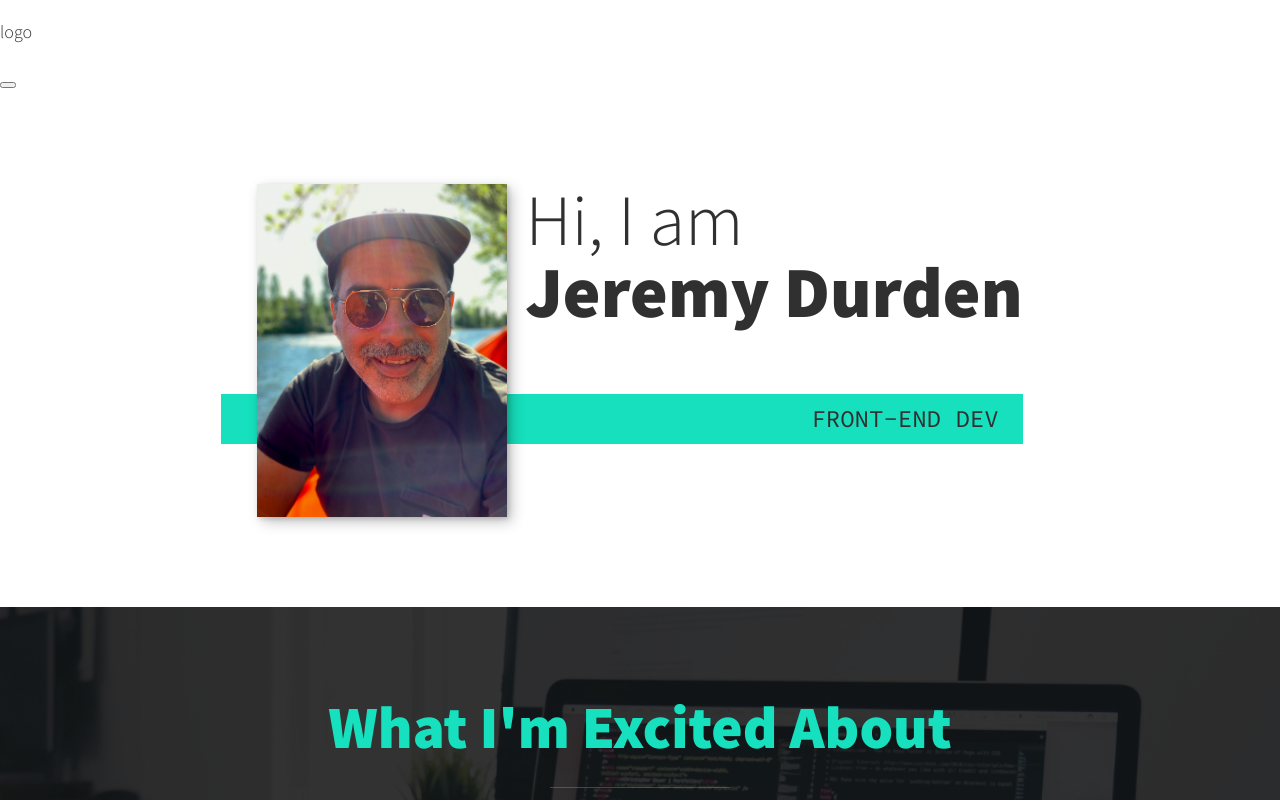
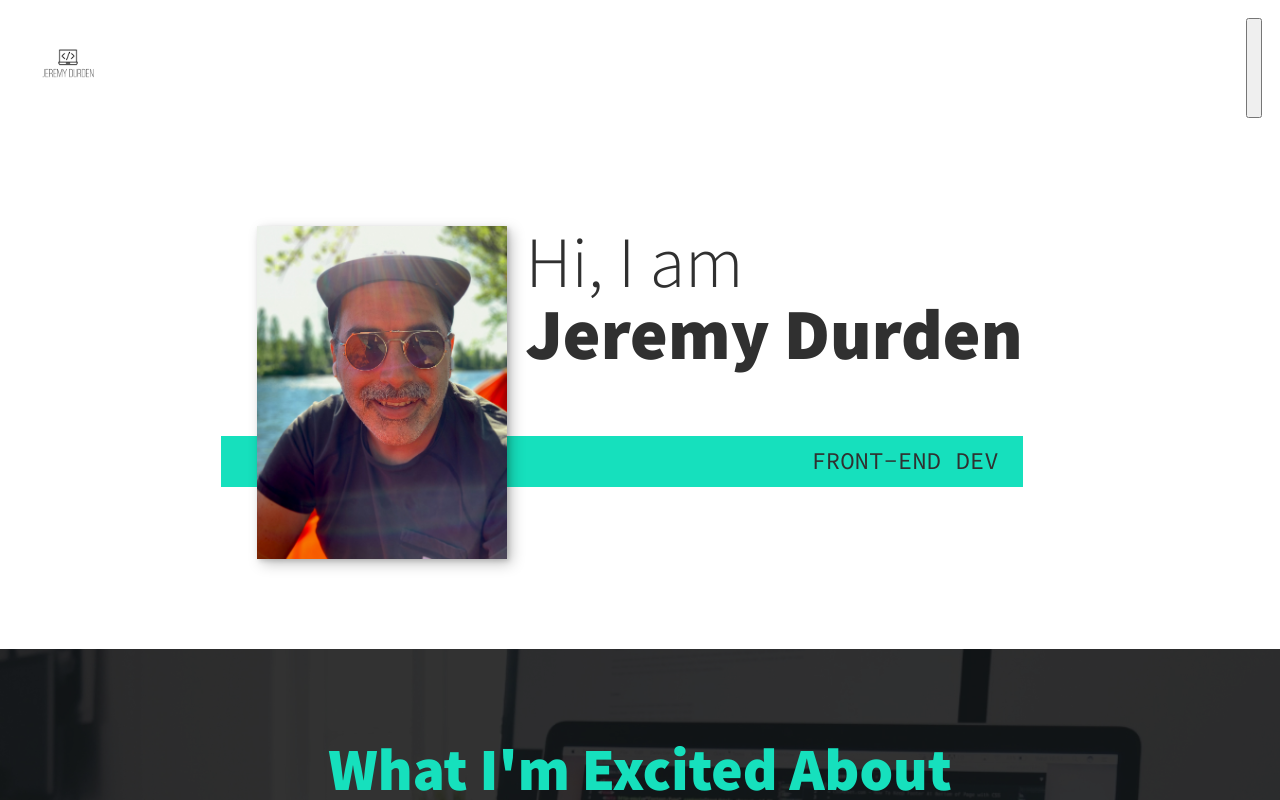
Before and after one commit to jeremydurden/jeremy-durden, a React (Create React App) app: page / in a window 1280 px wide. Shown: the top 800 px of the page. Built offline with nearby package versions, Linux system fonts and the light colour scheme.

Commit message:
adding logo and starting styling on header

```diff
--- a/src/App.css
+++ b/src/App.css
@@ -132,7 +132,55 @@ h3 { font-size: var(--fs-h3) }
 
 /* header */
 
-nav { display: none; }
+.header {
+    display: flex;
+    justify-content: space-between;
+    padding: 1em;
+}
+
+.logo {
+    max-width: 100px;
+}
+
+.nav {
+    position: fixed;
+    background: var(--clr-dark);
+    color: var(--clr-light);
+    top: 0;
+    bottom: 0;
+    left: 0;
+    right: 0;
+    z-index: 100;
+
+
+    transform: translateX(100%);
+    transition: transform 250ms cubic-bezier(.5, 0, .5, 1);
+}
+
+.nav__list {
+    list-style: none;
+    display: flex;
+    flex-direction: column;
+    height: 100%;
+    justify-content: space-evenly;
+    align-items: center;
+    margin: 0;
+    padding: 0;
+
+}
+
+.nav__link {
+    color: inherit;
+    font-weight: var(--fw-bold);
+    font-size: var(--fs-h3);
+    text-decoration: none;
+    cursor: pointer;
+}
+
+.nav__link:hover {
+    color: var(--clr-accent);
+}
+
 
 /*  Intro section  */
 
--- a/src/components/header/Header.js
+++ b/src/components/header/Header.js
@@ -1,8 +1,10 @@
+import logo from "../../assets/images/logo.png";
+
 const Header = () => {
   return (
-    <header>
+    <header className="header">
       <div className="logo">
-        <p>logo</p>
+        <img src={logo} alt="" />
       </div>
       <button className="nav-toggle" aria-label="toggle navigation">
         <span className="hamburger"></span>
```
Also changed, not shown: src/assets/images/logo.png (added).
